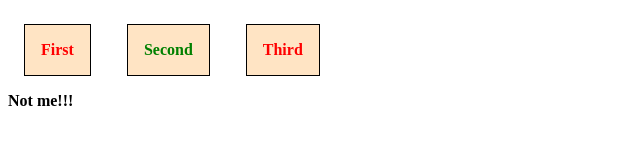
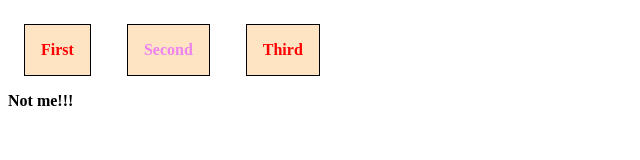
Before and after one commit to kevinelong/CSS_Selectors, a plain HTML site: page index.html in a window 1280 px wide. Shown: the full height of the page, 0-640 px from the left. Drawn offline with Linux system fonts and the light colour scheme.

Commit message:
overides

```diff
--- /dev/null
+++ b/css/style.css
@@ -0,0 +1,19 @@
+.boxes {
+    background-color: bisque;
+    border: 1px solid black;
+    margin: 1em;
+    padding: 1em;
+    display: inline-block;
+}
+
+.end {
+    color: red;
+}
+
+#second {
+    color: green;
+}
+
+div {
+    font-weight: bold;
+}
--- a/index.html
+++ b/index.html
@@ -1,26 +1,24 @@
-<style>
-.boxes{
-    background-color: bisque;
-    border: 1px solid black;
-    margin: 1em;
-    padding: 1em;
-    display: inline-block;
-}
-.end{
-    color: red;
-}
-#second{
-    color: green;
-}
-div{
-    font-weight: bold;
-}
-</style>
+<!DOCTYPE html>
+<html lang="en">
+
+<head>
+    <meta charset="UTF-8">
+    <meta name="viewport" content="width=device-width, initial-scale=1.0">
+    <title>Document</title>
+
+    <link rel="stylesheet" href="./css/style.css">
+    <style>
+        #second{
+            color:yellow;
+        }
+    </style>
+</head>
+
 <body>
     <div class="boxes end">
         First
     </div>
-    <div class="boxes" id="second">
+    <div class="boxes" id="second" style="color:violet">
         Second
     </div>
     <div class="boxes end">
@@ -30,3 +28,5 @@ div{
         Not me!!!
     </div>
 </body>
+
+</html>
```
